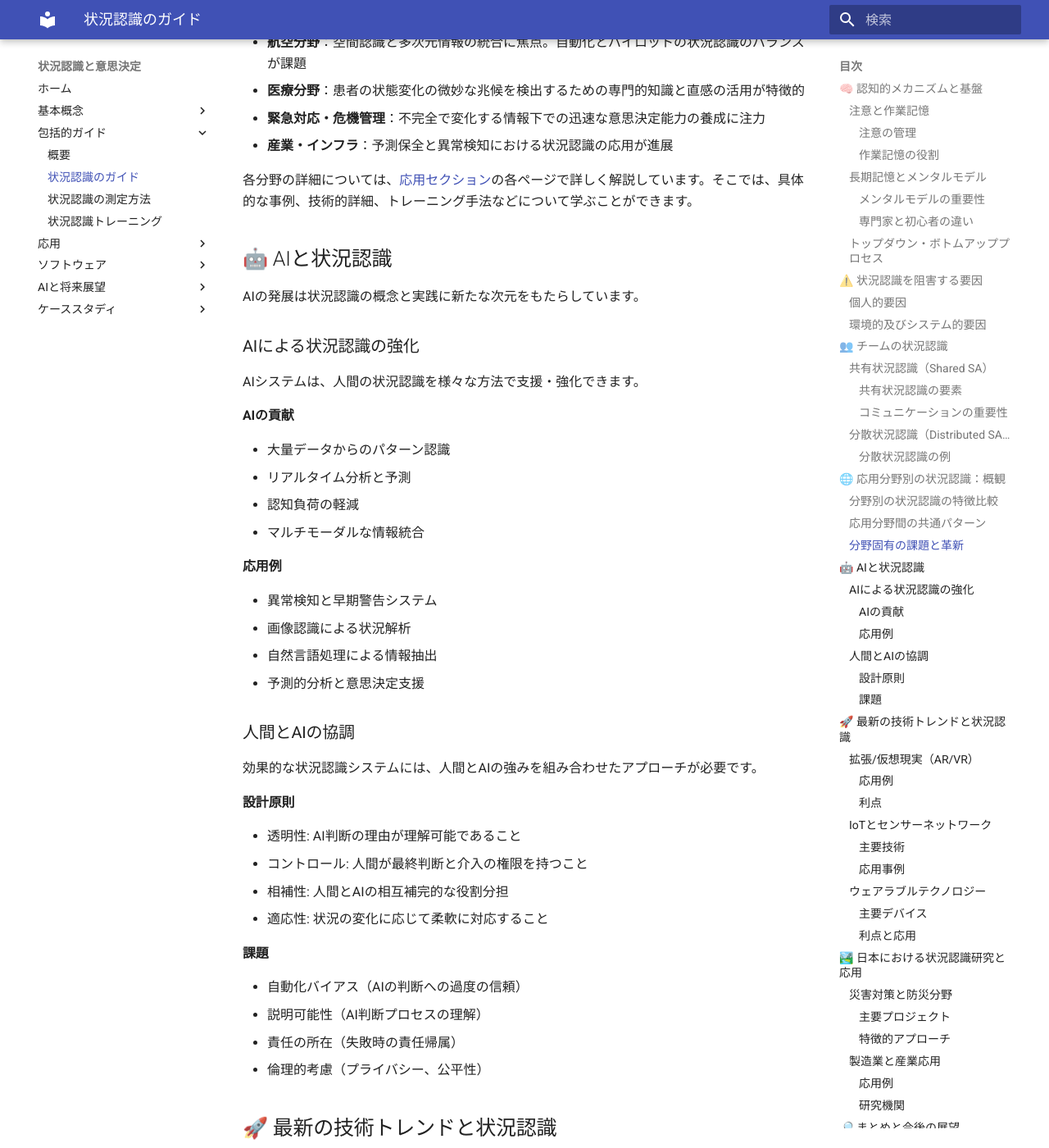
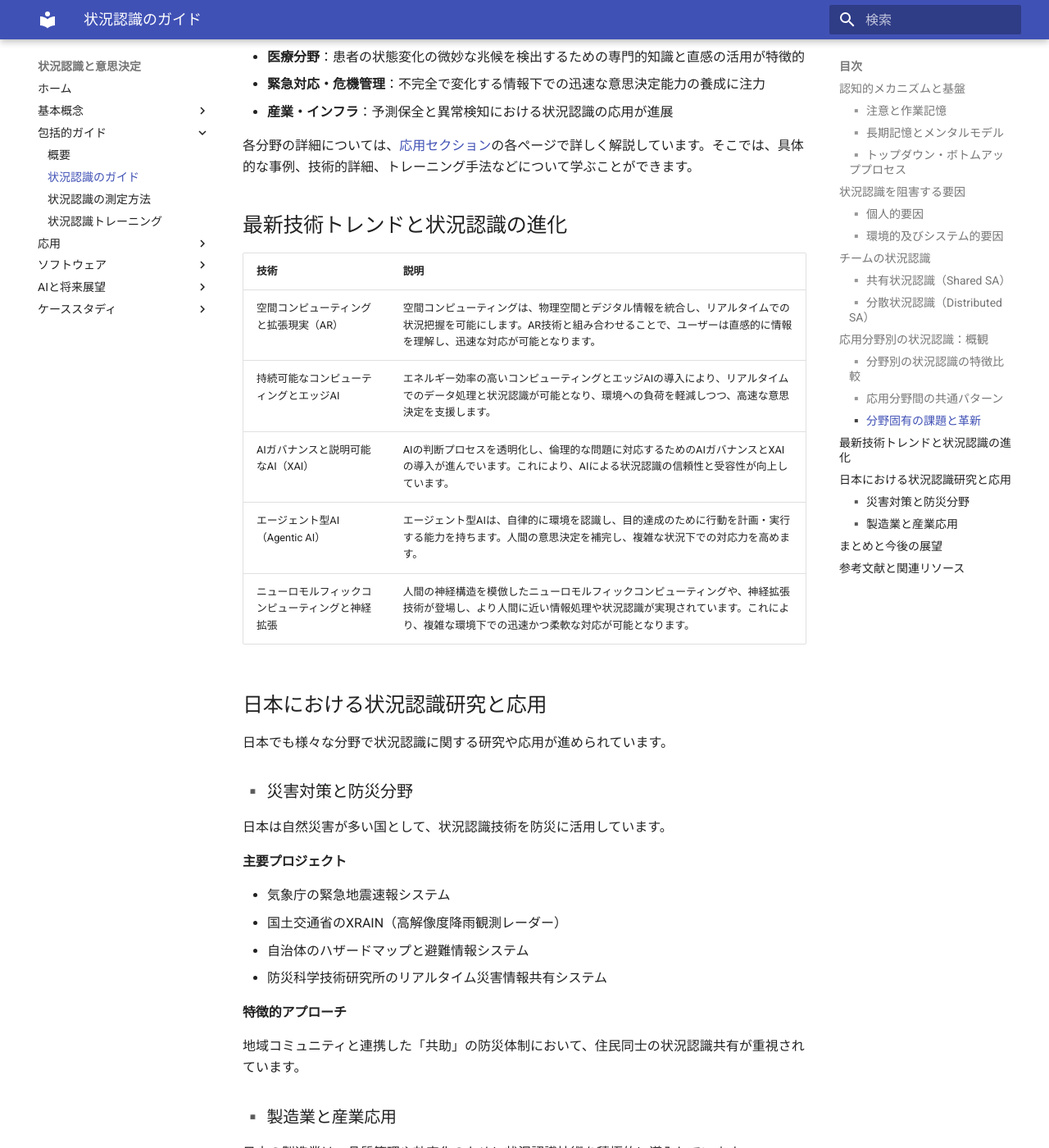
Before and after one commit to shuji-bonji/Situational-Awareness-and-Decision-Making, an MkDocs documentation site: the page built from docs/comprehensive-guide/sa-guide.md, in a window 1280 px wide and 1400 px high, scrolled down 5927 px. Shown: the whole window at 82% size. Built offline with MkDocs 1.6.1 and Material for MkDocs 9.7.7, drawn with Linux system fonts in a browser that asks for light colours; some of the changed text lies outside the part shown.

```diff
--- a/docs/comprehensive-guide/sa-guide.md
+++ b/docs/comprehensive-guide/sa-guide.md
@@ -3,11 +3,11 @@
 !!! info "このページについて"
     このページでは、状況認識（Situation Awareness）の理論的基盤から実践的応用まで、より深く掘り下げて解説します。基本セクションで学んだ概念をさらに発展させ、認知的側面、応用分野、最新のトレンドについて探求します。
 
-## 🧠 認知的メカニズムと基盤
+## 認知的メカニズムと基盤
 
 状況認識を支える主要な認知メカニズムについて詳しく見ていきましょう。
 
-### 注意と作業記憶
+### ▪️ 注意と作業記憶
 
 状況認識の質は、注意の配分と作業記憶の容量に大きく影響されます。
 
@@ -29,7 +29,7 @@
 - 新しい情報と長期記憶内の情報を統合する
 - 情報の優先順位付けと関連付けを行う
 
-### 長期記憶とメンタルモデル
+### ▪️ 長期記憶とメンタルモデル
 
 長期記憶に蓄積された知識と経験は、メンタルモデルを形成し、状況認識を支えます。
 
@@ -56,7 +56,7 @@ graph TD
 
 専門家は豊富な経験から構築された洗練されたメンタルモデルを持ち、より少ない情報から状況を正確に理解・予測できます。
 
-### トップダウン・ボトムアッププロセス
+### ▪️ トップダウン・ボトムアッププロセス
 
 状況認識は、トップダウンとボトムアップの情報処理の相互作用によって形成されます。
 
@@ -74,11 +74,11 @@ graph TD
 
 効果的な状況認識は、これら2つのプロセスのバランスに依存しています。
 
-## ⚠️ 状況認識を阻害する要因
+## 状況認識を阻害する要因
 
 状況認識が低下する主な要因を理解することで、その予防と対策が可能になります。
 
-### 個人的要因
+### ▪️ 個人的要因
 
 | 要因 | 説明 | 対策 |
 |------|------|------|
@@ -88,7 +88,7 @@ graph TD
 | **過信** | 自己の能力や状況理解の過大評価 | 批判的思考の奨励、クロスチェック |
 | **認知バイアス** | 確証バイアス、アンカリングなどによる<br>誤った状況理解 | バイアス認識訓練、多様な視点の考慮 |
 
-### 環境的及びシステム的要因
+### ▪️ 環境的及びシステム的要因
 
 - **情報過多**: 処理能力を超える量の情報が提示される状況
 - **情報の質**: 不明瞭、不正確、または不完全な情報
@@ -99,11 +99,11 @@ graph TD
 !!! example "航空分野の例"
     1977年のテネリフェ空港事故では、濃霧（環境要因）と誤解を招くコミュニケーション（システム要因）が組み合わさり、2機のボーイング747が滑走路上で衝突しました。この事故は、状況認識の失敗がいかに悲劇的な結果をもたらすかを示しています。
 
-## 👥 チームの状況認識
+## チームの状況認識
 
 個人の状況認識を超えて、チーム全体での共有状況認識も重要です。
 
-### 共有状況認識（Shared SA）
+### ▪️ 共有状況認識（Shared SA）
 
 チームメンバー間で状況に対する共通理解を持つことは、調整された行動のために不可欠です。
 
@@ -118,7 +118,7 @@ graph TD
 
 共有状況認識の維持には効果的なコミュニケーションが不可欠です。クローズドループコミュニケーション（情報の送信、受信、確認）は誤解を防ぎます。
 
-### 分散状況認識（Distributed SA）
+### ▪️ 分散状況認識（Distributed SA）
 
 Stanton等が提唱した「分散状況認識」の概念は、状況認識はチームやシステム全体に分散しているという見方です。
 
@@ -146,27 +146,26 @@ graph TD
 === "手術チーム"
     外科医、麻酔科医、看護師がそれぞれの専門分野に集中しながら情報を共有し、総合的な患者ケアを提供
 
-## 🌐 応用分野別の状況認識：概観
+## 応用分野別の状況認識：概観
 
 状況認識は多様な分野で応用されており、その概念が広く適用可能であることを示しています。各分野の詳細については[応用セクション](../applications/index.md)で解説していますが、ここでは分野横断的な特徴と状況認識の適用パターンを概観します。
 
-### 分野別の状況認識の特徴比較
+### ▪️ 分野別の状況認識の特徴比較
 
-各応用分野は固有の特性を持ちながらも、状況認識の基本原則を共有しています。以下の表は主要分野における状況認識の特徴を比較したものです：
+各応用分野は固有の特性を持ちながらも、状況認識の基本原則を共有しています。以下の表は主要分野における状況認識の特徴を比較したものです。
 
 | 分野 | 時間的制約 | 情報の特性 | 主要な認知的課題 | 特徴的なSA技術 |
 |------|------------|------------|------------------|----------------|
 | [航空](../applications/aviation.md) | 即時～短期 | 3次元空間情報<br>高度に計器化 | 空間位置認識<br>複数情報源の統合 | グラスコックピット<br>自動警報システム |
 | [海事・船舶](../applications/maritime.md) | 短期～中期 | 2次元広域<br>視界制限 | 相対運動予測<br>気象条件の影響評価 | レーダー/AIS<br>電子海図 |
 | [医療](../applications/medical.md) | 変動的<br>(緊急～長期) | 生体情報<br>複雑な因果関係 | 症状パターン認識<br>治療効果予測 | 患者モニタリング<br>チェックリスト |
-| [軍事・防衛](../applications/military.md)* | 即時～長期 | 敵味方情報<br>不確実性が高い | 敵意図の推測<br>情報の信頼性評価 | C4ISRシステム<br>インテリジェンス分析 |
+| [軍事・防衛](../applications/military.md) | 即時～長期 | 敵味方情報<br>不確実性が高い | 敵意図の推測<br>情報の信頼性評価 | C4ISRシステム<br>インテリジェンス分析 |
 | [緊急対応・危機管理](../applications/emergency.md) | 即時～短期 | 断片的<br>時間とともに変化 | リソース配分<br>リスク評価 | 統合指揮システム<br>状況図作成 |
 | [産業・インフラ](../applications/industrial.md)* | 即時～中期 | システム状態<br>プロセスデータ | 異常検知<br>障害連鎖予測 | SCADA<br>デジタルツイン |
 | [日常生活](../applications/daily-life.md) | 変動的 | 社会的文脈<br>環境情報 | 安全リスク認識<br>社会的手がかり理解 | ナビゲーション<br>安全教育 |
 
-*現在整備中の応用分野
 
-### 応用分野間の共通パターン
+### ▪️ 応用分野間の共通パターン
 
 複数の応用分野を横断的に見ると、状況認識に関する以下の共通パターンが浮かび上がります。
 
@@ -177,7 +176,7 @@ graph TD
 |技術支援の進化|各分野で、人間の認知能力を補完・強化するための技術的支援が発展してきました。デジタル化、自動警報、情報統合システムなどが例として挙げられます|
 |状況認識の失敗モード|分野を問わず、状況認識の失敗パターンには共通点があります。注意の狭窄、確証バイアス、情報の欠落などが典型的な例です|
 
-### 分野固有の課題と革新
+### ▪️ 分野固有の課題と革新
 
 一方で、各分野には固有の課題と革新的アプローチも存在します。
 
@@ -188,99 +187,21 @@ graph TD
 
 各分野の詳細については、[応用セクション](../applications/index.md)の各ページで詳しく解説しています。そこでは、具体的な事例、技術的詳細、トレーニング手法などについて学ぶことができます。
 
-## 🤖 AIと状況認識
+## 最新技術トレンドと状況認識の進化
 
-AIの発展は状況認識の概念と実践に新たな次元をもたらしています。
+|技術|説明|
+|---|---|
+|空間コンピューティングと拡張現実（AR）|空間コンピューティングは、物理空間とデジタル情報を統合し、リアルタイムでの状況把握を可能にします。AR技術と組み合わせることで、ユーザーは直感的に情報を理解し、迅速な対応が可能となります。|
+|持続可能なコンピューティングとエッジAI|エネルギー効率の高いコンピューティングとエッジAIの導入により、リアルタイムでのデータ処理と状況認識が可能となり、環境への負荷を軽減しつつ、高速な意思決定を支援します。|
+|AIガバナンスと説明可能なAI（XAI）|AIの判断プロセスを透明化し、倫理的な問題に対応するためのAIガバナンスとXAIの導入が進んでいます。これにより、AIによる状況認識の信頼性と受容性が向上しています。|
+|エージェント型AI（Agentic AI）|エージェント型AIは、自律的に環境を認識し、目的達成のために行動を計画・実行する能力を持ちます。人間の意思決定を補完し、複雑な状況下での対応力を高めます。|
+|ニューロモルフィックコンピューティングと神経拡張|人間の神経構造を模倣したニューロモルフィックコンピューティングや、神経拡張技術が登場し、より人間に近い情報処理や状況認識が実現されています。これにより、複雑な環境下での迅速かつ柔軟な対応が可能となります。|
 
-### AIによる状況認識の強化
-
-AIシステムは、人間の状況認識を様々な方法で支援・強化できます。
-
-#### AIの貢献
-- 大量データからのパターン認識
-- リアルタイム分析と予測
-- 認知負荷の軽減
-- マルチモーダルな情報統合
-
-#### 応用例
-- 異常検知と早期警告システム
-- 画像認識による状況解析
-- 自然言語処理による情報抽出
-- 予測的分析と意思決定支援
-
-### 人間とAIの協調
-
-効果的な状況認識システムには、人間とAIの強みを組み合わせたアプローチが必要です。
-
-#### 設計原則
-- 透明性: AI判断の理由が理解可能であること
-- コントロール: 人間が最終判断と介入の権限を持つこと
-- 相補性: 人間とAIの相互補完的な役割分担
-- 適応性: 状況の変化に応じて柔軟に対応すること
-
-#### 課題
-- 自動化バイアス（AIの判断への過度の信頼）
-- 説明可能性（AI判断プロセスの理解）
-- 責任の所在（失敗時の責任帰属）
-- 倫理的考慮（プライバシー、公平性）
-
-## 🚀 最新の技術トレンドと状況認識
-
-最新のテクノロジーは状況認識の可能性を拡張しています。
-
-### 拡張/仮想現実（AR/VR）
-
-AR/VRは状況認識を強化する新たな方法を提供しています。
-
-#### 応用例
-- 軍事訓練シミュレーション
-- 手術の術前計画と術中ガイダンス
-- 産業設備の保守支援
-- 複雑な作業手順のビジュアルガイド
-
-#### 利点
-- 環境情報の直感的な可視化
-- ハンズフリーでの情報アクセス
-- コンテキストに応じた情報提示
-- リアルな訓練環境の提供
-
-### IoTとセンサーネットワーク
-
-IoTデバイスとセンサーネットワークは、環境の包括的な監視と理解を可能にします。
-
-#### 主要技術
-- 多様なセンサー（カメラ、音響、環境、生体センサーなど）
-- エッジコンピューティング
-- 5G/6G通信
-- デジタルツイン
-
-#### 応用事例
-- スマートシティでの交通管理
-- 産業設備の予知保全
-- 環境モニタリングと災害予測
-- ヘルスケアの遠隔モニタリング
-
-### ウェアラブルテクノロジー
-
-身体に装着できるデバイスは、個人の状況認識を拡張します。
-
-#### 主要デバイス
-- スマートグラス/ヘッドセット
-- 生体センサー付きウェアラブル
-- 触覚フィードバックデバイス
-- スマートウェア
-
-#### 利点と応用
-- ハンズフリーでの情報アクセス
-- 生体情報のリアルタイムモニタリング
-- コンテキストに応じた通知
-- チーム間の情報共有
-
-## 🏞️ 日本における状況認識研究と応用
+## 日本における状況認識研究と応用
 
 日本でも様々な分野で状況認識に関する研究や応用が進められています。
 
-### 災害対策と防災分野
+### ▪️ 災害対策と防災分野
 
 日本は自然災害が多い国として、状況認識技術を防災に活用しています。
 
@@ -293,7 +214,7 @@ IoTデバイスとセンサーネットワークは、環境の包括的な監
 #### 特徴的アプローチ
 地域コミュニティと連携した「共助」の防災体制において、住民同士の状況認識共有が重視されています。
 
-### 製造業と産業応用
+### ▪️ 製造業と産業応用
 
 日本の製造業は、品質管理や効率化のために状況認識技術を積極的に導入しています。
 
@@ -308,7 +229,7 @@ IoTデバイスとセンサーネットワークは、環境の包括的な監
 - 製造科学技術センター（MSTC）
 - 各企業の研究開発部門
 
-## 🔎 まとめと今後の展望
+## まとめと今後の展望
 
 状況認識は、単なる情報収集や状況把握を超えた、複雑な認知プロセスです。個人、チーム、組織が効果的に機能するための基盤として、その重要性はますます高まっています。
 
--- a/mkdocs.yml
+++ b/mkdocs.yml
@@ -65,6 +65,7 @@ markdown_extensions:
   - admonition
   - toc:
       permalink: true
+      toc_depth: 3
   - footnotes
   - attr_list
   - md_in_html
```
Also changed, not shown: docs/basics/decision-making.md (+3 -3 lines), docs/basics/endsley-model.md (+6 -6 lines), docs/comprehensive-guide/measuring-sa.md (added, +441 -0 lines).
